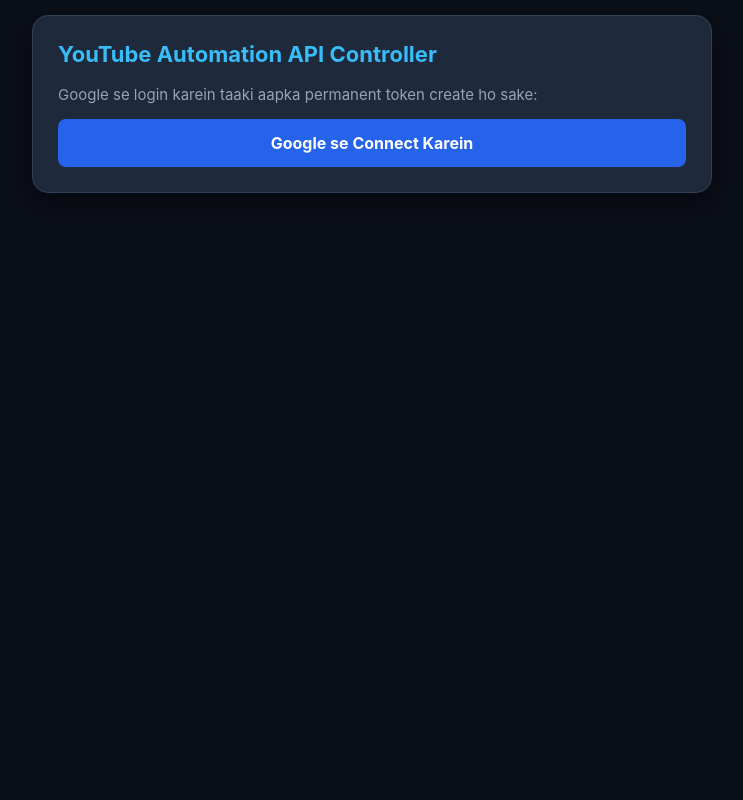
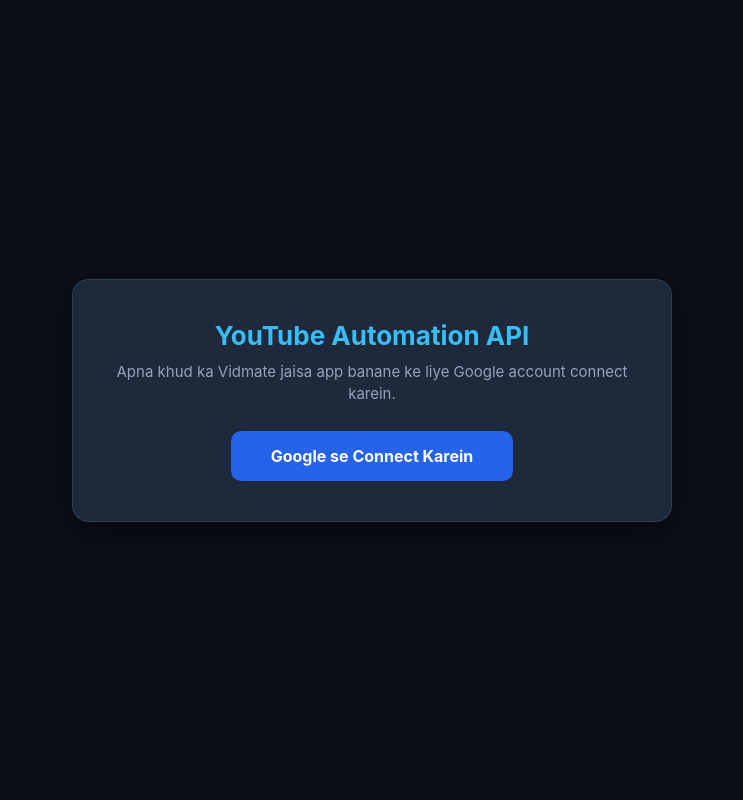
Before and after one commit to abhaypratapsingh76392-web/Youtube, a Flask app: page / in a window 1280 px wide. Shown: the whole page, without its empty margins (268-1011 px from the left). Run offline with Flask 3, Linux system fonts and the light colour scheme; some libraries are stand-ins or nearby versions.

Commit message:
Change title and restructure index.html layout
Updated the title and modified the layout of the HTML page, including sidebar and main content adjustments.

```diff
--- a/templates/index.html
+++ b/templates/index.html
@@ -3,33 +3,43 @@
 <head>
     <meta charset="UTF-8">
     <meta name="viewport" content="width=device-width, initial-scale=1.0">
-    <title>YouTube Bot API Panel</title>
+    <title>YouTube API Dashboard</title>
     <style>
-        * { box-sizing: border-box; }
-        body { font-family: -apple-system, BlinkMacSystemFont, "Segoe UI", Roboto, sans-serif; background: #0b0f19; color: #f1f5f9; margin: 0; padding: 15px; }
-        .navbar { display: flex; justify-content: space-between; align-items: center; max-width: 680px; margin: 0 auto 20px auto; padding: 10px 15px; background: #1e293b; border-radius: 12px; border: 1px solid #334155; }
-        .user-profile { display: flex; align-items: center; gap: 10px; }
-        .avatar { width: 38px; height: 38px; border-radius: 50%; background: #3b82f6; display: flex; align-items: center; justify-content: center; font-weight: bold; overflow: hidden; color: #fff; }
+        * { box-sizing: border-box; margin: 0; padding: 0; }
+        body { font-family: -apple-system, BlinkMacSystemFont, "Segoe UI", Roboto, sans-serif; background: #0b0f19; color: #f1f5f9; display: flex; min-height: 100vh; }
+
+        /* Sidebar */
+        .sidebar { width: 250px; background: #131b2e; border-right: 1px solid #1e293b; padding: 20px; display: flex; flex-direction: column; }
+        .user-profile { display: flex; align-items: center; gap: 12px; margin-bottom: 30px; padding-bottom: 20px; border-bottom: 1px solid #334155; }
+        .avatar { width: 45px; height: 45px; border-radius: 50%; background: #3b82f6; display: flex; align-items: center; justify-content: center; font-weight: bold; overflow: hidden; color: #fff; }
         .avatar img { width: 100%; height: 100%; object-fit: cover; }
-        .user-name { font-size: 14px; font-weight: 600; color: #e2e8f0; }
-        .btn-logout { background: #ef4444; color: #fff; padding: 6px 14px; border-radius: 6px; font-size: 13px; text-decoration: none; font-weight: bold; }
-        .container { max-width: 680px; margin: 0 auto; background: #1e293b; border-radius: 16px; padding: 25px; box-shadow: 0 10px 30px rgba(0,0,0,0.5); border: 1px solid #334155; }
-        h2 { margin-top: 0; color: #38bdf8; font-size: 22px; }
-        .btn-login { display: block; text-align: center; background: #2563eb; color: #fff; padding: 14px; border-radius: 8px; font-weight: bold; text-decoration: none; margin-top: 15px; }
-        .token-header { display: flex; justify-content: space-between; align-items: center; margin-top: 10px; }
-        .token-box { background: #0f172a; border: 1px solid #38bdf8; padding: 12px; border-radius: 8px; font-family: monospace; font-size: 17px; color: #4ade80; font-weight: bold; margin: 8px 0 16px 0; word-break: break-all; }
-        .card { background: #0f172a; border: 1px solid #334155; border-radius: 10px; padding: 14px; margin-bottom: 16px; }
-        .card-title { font-size: 15px; font-weight: 600; color: #93c5fd; margin-bottom: 6px; }
-        .url-box { background: #182234; border: 1px solid #283548; padding: 10px; border-radius: 6px; font-family: monospace; font-size: 12px; color: #facc15; word-break: break-all; margin-bottom: 10px; }
-        .btn-row { display: flex; gap: 8px; }
-        .btn-copy { background: #3b82f6; color: white; border: none; padding: 6px 12px; border-radius: 5px; font-size: 12px; cursor: pointer; }
-        .btn-test { background: #64748b; color: white; border: none; padding: 6px 12px; border-radius: 5px; font-size: 12px; text-decoration: none; }
+        .user-name { font-size: 15px; font-weight: 600; color: #e2e8f0; word-break: break-all; }
+
+        .menu-item { display: block; padding: 12px 15px; color: #94a3b8; text-decoration: none; border-radius: 8px; margin-bottom: 8px; font-size: 14px; transition: 0.2s; }
+        .menu-item:hover { background: #1e293b; color: #fff; }
+        .menu-item.active { background: #2563eb; color: #fff; font-weight: bold; }
+
+        .btn-logout { margin-top: auto; background: #ef4444; color: #fff; padding: 12px; border-radius: 8px; text-align: center; text-decoration: none; font-weight: bold; font-size: 14px; }
+
+        /* Main Content */
+        .main-content { flex: 1; padding: 40px; display: flex; flex-direction: column; align-items: center; justify-content: center; }
+        .welcome-card { background: #1e293b; border-radius: 16px; padding: 40px; border: 1px solid #334155; box-shadow: 0 10px 30px rgba(0,0,0,0.5); max-width: 600px; width: 100%; text-align: center; }
+        h1 { color: #38bdf8; font-size: 26px; margin-bottom: 10px; }
+        p { color: #94a3b8; margin-bottom: 25px; font-size: 15px; line-height: 1.5; }
+
+        .token-box { background: #0f172a; border: 2px dashed #38bdf8; padding: 18px; border-radius: 12px; font-family: monospace; font-size: 20px; color: #4ade80; font-weight: bold; margin-bottom: 25px; word-break: break-all; letter-spacing: 1px; }
+
+        .btn-guide { display: inline-block; background: #10b981; color: #fff; padding: 15px 30px; border-radius: 10px; font-weight: bold; text-decoration: none; font-size: 16px; box-shadow: 0 4px 14px rgba(16,185,129,0.3); transition: 0.2s; }
+        .btn-guide:hover { background: #059669; transform: translateY(-2px); }
+
+        .btn-login { display: inline-block; background: #2563eb; color: #fff; padding: 15px 40px; border-radius: 10px; font-weight: bold; text-decoration: none; font-size: 16px; }
     </style>
 </head>
 <body>
 
     {% if token %}
-    <div class="navbar">
+    <!-- Sidebar -->
+    <div class="sidebar">
         <div class="user-profile">
             <div class="avatar">
                 {% if user and user.picture %}
@@ -40,71 +50,36 @@
             </div>
             <div class="user-name">{{ user.title if user else 'Connected' }}</div>
         </div>
+
+        <a href="/" class="menu-item active">🏠 Dashboard</a>
+        <a href="/download-guide?token={{ token }}" class="menu-item">📥 Download Guide</a>
+
         <a href="/logout" class="btn-logout">Logout</a>
+    </div>
+
+    <!-- Main Content -->
+    <div class="main-content">
+        <div class="welcome-card">
+            <h1>Welcome to API Dashboard</h1>
+            <p>Aapka account successfully connect ho gaya hai. Niche diya gaya token use karke aap apni website me API requests bhej sakte hain.</p>
+
+            <div class="token-box">{{ token }}</div>
+
+            <p style="font-size: 14px;">Is token ko use karna sikhne ke liye niche diye gaye button se guide download karein. Guide me wahi URLs hain jo aapko apni website me lagane hain.</p>
+
+            <a href="/download-guide?token={{ token }}" class="btn-guide">📥 Download Premium Guide</a>
+        </div>
+    </div>
+    {% else %}
+    <!-- Login Screen -->
+    <div class="main-content" style="width: 100%;">
+        <div class="welcome-card">
+            <h1>YouTube Automation API</h1>
+            <p>Apna khud ka Vidmate jaisa app banane ke liye Google account connect karein.</p>
+            <a href="/login" class="btn-login">Google se Connect Karein</a>
+        </div>
     </div>
     {% endif %}
 
-    <div class="container">
-        <h2>YouTube Automation API Controller</h2>
-
-        {% if not token %}
-            <p style="color: #94a3b8; font-size: 15px;">Google se login karein taaki aapka permanent token create ho sake:</p>
-            <a href="/login" class="btn-login">Google se Connect Karein</a>
-        {% else %}
-            <div class="token-header">
-                <span style="color: #94a3b8; font-size: 14px;">Aapka Permanent Token:</span>
-            </div>
-            <div class="token-box">{{ token }}</div>
-
-            <!-- 1. SUBSCRIBE -->
-            <div class="card">
-                <div class="card-title">1. Subscribe URL:</div>
-                <div class="url-box" id="url-sub">https://no-fun-only-money.onrender.com/api?token={{ token }}&action=subscribe&channel_url=https://www.youtube.com/@MrBeast</div>
-                <div class="btn-row">
-                    <button class="btn-copy" onclick="copyText('url-sub')">Copy Link</button>
-                    <a class="btn-test" target="_blank" href="/api?token={{ token }}&action=subscribe&channel_url=https://www.youtube.com/@MrBeast">Hit / Test</a>
-                </div>
-            </div>
-
-            <!-- 2. UNSUBSCRIBE -->
-            <div class="card">
-                <div class="card-title">2. Unsubscribe URL:</div>
-                <div class="url-box" id="url-unsub">https://no-fun-only-money.onrender.com/api?token={{ token }}&action=unsubscribe&channel_url=https://www.youtube.com/@MrBeast</div>
-                <div class="btn-row">
-                    <button class="btn-copy" onclick="copyText('url-unsub')">Copy Link</button>
-                    <a class="btn-test" target="_blank" href="/api?token={{ token }}&action=unsubscribe&channel_url=https://www.youtube.com/@MrBeast">Hit / Test</a>
-                </div>
-            </div>
-
-            <!-- 3. LIKE VIDEO -->
-            <div class="card">
-                <div class="card-title">3. Like Video URL:</div>
-                <div class="url-box" id="url-like">https://no-fun-only-money.onrender.com/api?token={{ token }}&action=like&video_url=https://www.youtube.com/watch?v=dQw4w9WgXcQ</div>
-                <div class="btn-row">
-                    <button class="btn-copy" onclick="copyText('url-like')">Copy Link</button>
-                    <a class="btn-test" target="_blank" href="/api?token={{ token }}&action=like&video_url=https://www.youtube.com/watch?v=dQw4w9WgXcQ">Hit / Test</a>
-                </div>
-            </div>
-
-            <!-- 4. DISLIKE VIDEO -->
-            <div class="card">
-                <div class="card-title">4. Dislike Video URL:</div>
-                <div class="url-box" id="url-dislike">https://no-fun-only-money.onrender.com/api?token={{ token }}&action=dislike&video_url=https://www.youtube.com/watch?v=dQw4w9WgXcQ</div>
-                <div class="btn-row">
-                    <button class="btn-copy" onclick="copyText('url-dislike')">Copy Link</button>
-                    <a class="btn-test" target="_blank" href="/api?token={{ token }}&action=dislike&video_url=https://www.youtube.com/watch?v=dQw4w9WgXcQ">Hit / Test</a>
-                </div>
-            </div>
-        {% endif %}
-    </div>
-
-    <script>
-        function copyText(id) {
-            const text = document.getElementById(id).innerText;
-            navigator.clipboard.writeText(text).then(() => {
-                alert("URL Copy ho gaya!");
-            });
-        }
-    </script>
 </body>
 </html>
```
